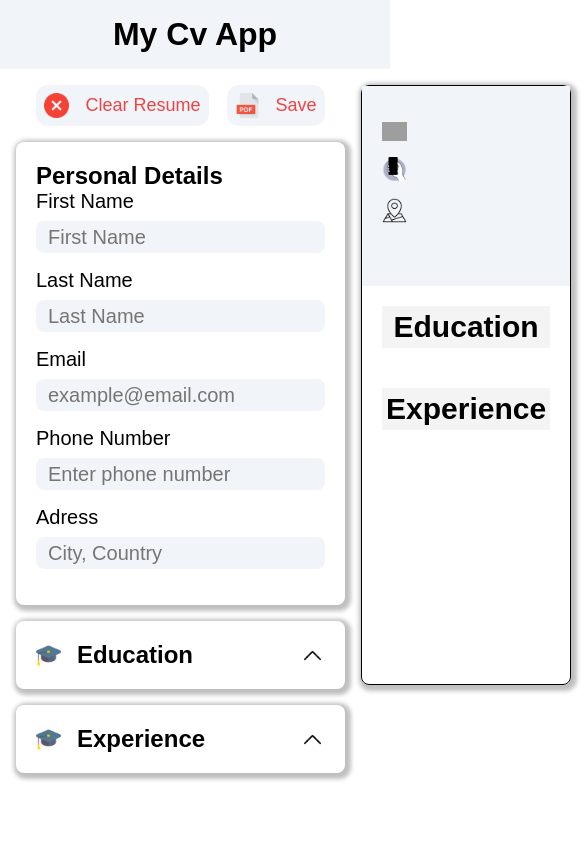
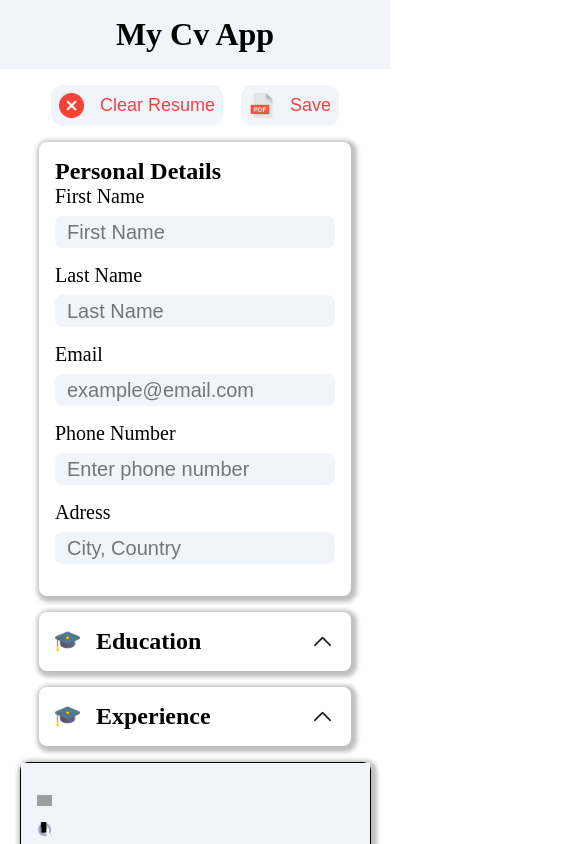
Before and after one commit to Medido1/The-OdinProject-CV-Application, a React (Vite) app: page / in a window 390 px wide. Shown: the top 844 px of the page, 585 px wide, since content can reach past the window. Built offline with nearby package versions, Linux system fonts and the light colour scheme; grey boxes are pictures that could not be loaded.

Commit message:
Change desing to fit mobile screens

```diff
--- a/src/components/CustomizeContainer.jsx
+++ b/src/components/CustomizeContainer.jsx
@@ -33,17 +33,20 @@ export default function CustomiseContainer({}) {
     const direction = e.target.id
     if (direction === "left") {
       updateProperty("--container-display", "flex");
-      updateProperty("--personal-info-width", "40%");
+      updateProperty("--personal-info-width", "50%");
       updateProperty("--container-direction", "row");
+      updateProperty("--item-flex-direction", "column");
     }
     if (direction === "right") {
       updateProperty("--container-display", "flex");
-      updateProperty("--personal-info-width", "40%");
+      updateProperty("--personal-info-width", "50%");
       updateProperty("--container-direction", "row-reverse");
+      updateProperty("--item-flex-direction", "column");
     }
     if (direction === "top") {
       updateProperty("--container-display", "block");
       updateProperty("--personal-info-width", "100%");
+      updateProperty("--item-flex-direction", "row");
     }
   }
   return (
--- a/src/components/InfoDisplay.jsx
+++ b/src/components/InfoDisplay.jsx
@@ -9,6 +9,7 @@ export default function InfoDisplay({info, infoList, infoType, isTyping}) {
           {infoList.map((i) => {
             return (
               <div key={i.id} className='education_item'>
+                <div className="main_info">
                   <div className='dates'>
                     <p>{i.startDate}</p>
                     <p>{i.endDate}</p>
@@ -16,6 +17,7 @@ export default function InfoDisplay({info, infoList, infoType, isTyping}) {
                   <div>
                     <h3>{infoType === "Education"? i.school: i.company}</h3>
                     <p>{infoType === "Education"? i.degree: i.title}</p>
+                  </div>
                 </div>
                 {infoType === "Experience" &&
                   <div className='description_section'>
@@ -29,6 +31,7 @@ export default function InfoDisplay({info, infoList, infoType, isTyping}) {
       }
       {!info.id && isTyping && ( // Check if info.id is truthy
         <div className='education_item'>
+          <div className="main_info">
             <div className='dates'>
               <p>{info.startDate}</p>
               <p>{info.endDate}</p>
@@ -36,6 +39,7 @@ export default function InfoDisplay({info, infoList, infoType, isTyping}) {
             <div>
               <h3>{infoType === "Education"? info.school: info.company}</h3>
               <p>{infoType === "Education"? info.degree: info.title}</p>
+            </div>
           </div>
           {infoType === "Experience" &&
           <div className='description_section'>
--- a/src/index.css
+++ b/src/index.css
@@ -1,10 +1,11 @@
 :root {
-  font-family: Arial, Helvetica, sans-serif;
+  --font-family: Arial, Helvetica, sans-serif;
   --resume-bg-color: #f1f5f9;
   --personal-info-color: black;
   --container-display: block;
   --personal-info-width: 100%;
   --container-direction : row;
+  --item-flex-direction : row;
 }
 
 * {
@@ -13,8 +14,10 @@
   box-sizing: border-box;
 }
 
-body {
-  min-height: 100vh;
+html,body {
+  width: 100%;
+  height: 100%;
+  overflow-x: hidden;
 }
 
 .main_header {
@@ -22,12 +25,15 @@ body {
   display: flex;
   justify-content: center;
   align-items: center;
+  margin-bottom: 1rem;
   padding: 1rem;
+  width: 100%;
 }
 
 .main {
-  padding: 1rem;
   display: flex;
+  flex-direction: column;
+  align-items: center;
   gap: 1rem;
 }
 
@@ -36,6 +42,7 @@ body {
   display: flex;
   flex-direction: column;
   gap: 1rem;
+  max-width: 80vw;
 }
 
 .personal_info_display {
@@ -46,7 +53,7 @@ body {
 .personal_info_display,
 .info_form_container{
   background-color: #fff;
-  padding: 1.25rem;
+  padding: 1rem;
 }
 
 .personal_details_form,
@@ -58,12 +65,12 @@ body {
 
 #resume {
   width: 100%;
-  max-width: 600px;
+  max-width: 90vw;
 }
 
 .display_container {
   min-height: 600px;
-  max-height: 700px;
+  max-height: 1000px;
   border: 1px solid black;
   display: var(--container-display);
   flex-direction: var(--container-direction);
@@ -71,11 +78,15 @@ body {
 
 .personal_info_display {
   background-color: var(--resume-bg-color);
-  min-width: var(--personal-info-width);
-  max-width: var(--personal-info-width);
+  min-width: 45%;
   min-height: 200px;
   display: flex;
   flex-direction: column;
+}
+
+.main_info {
+  display: flex;
+  gap: 1rem;
 }
 
 .personal_info_display h2 {
@@ -83,7 +94,7 @@ body {
 }
 
 .personal_details {
-  font-size: 1.125rem;
+  font-size: .625rem;
   display: flex;
   flex-direction: column;
   gap: 1rem;
@@ -95,6 +106,10 @@ body {
   display: flex;
   align-items: center;
   gap: 1rem;
+}
+
+.personal_details .icon {
+  width: 15px;
 }
 
 .icon {
@@ -129,13 +144,14 @@ body {
 
 .education_display {
   padding: 1.25rem;
-  font-size: 1.25rem;
+  font-size: .75rem;
   display: flex;
   flex-direction: column;
   gap: 1rem;
 }
 
 .education_display h2 {
+  font-size: .75rem;
   text-align: center;
   background-color: #f4f4f5;
   padding: .25rem;
@@ -143,12 +159,13 @@ body {
 
 .education_item {
   display: flex;
-  gap: 3rem;
+  flex-direction: var(--item-flex-direction);
+  gap: 1.5rem;
   height: 90px;
 }
 
 .dates {
-  min-width: 16%;
+  min-width: 22%;
 }
 
 .btns {
@@ -202,7 +219,7 @@ body {
 }
 
 .description_section {
-  font-size: 1.25rem;
+  font-size: .75rem;
   overflow-wrap: break-word;
   max-width: 70%;
 }
@@ -239,7 +256,7 @@ body {
   padding: 1rem;
   background-color: #f1f5f9;
   height: 200px;
-  width: 400px;
+  width: 250px;
   border-radius: .5rem;
 }
 
@@ -291,7 +308,7 @@ body {
   padding: 1rem;
   background-color: #f1f5f9;
   height: 100px;
-  width: 400px;
+  width: 250px;
   border-radius: .5rem;
 }
 
```
Lines whose indentation alone changed are shown as unchanged.
